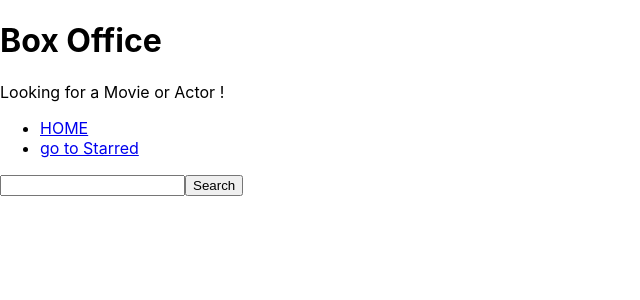
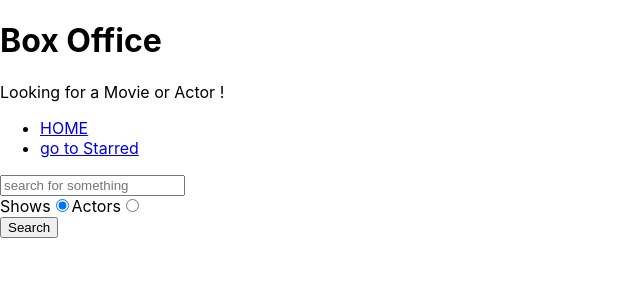
Before and after one commit to Sumitbisht2000/box-office, a React (Create React App) app in the folder box-office1/: page / in a window 1280 px wide. Shown: the top 300 px of the page, without its empty margins (0-640 px from the left). Built offline with nearby package versions, Linux system fonts and the light colour scheme.

Commit message:
added radio buttons for actors and shows

```diff
--- a/box-office1/src/Pages/Home.js
+++ b/box-office1/src/Pages/Home.js
@@ -1,16 +1,20 @@
 import React,{ useState } from 'react';
 import MainPageLayout from '../component/MainPageLayout';
-
+import {apiGet} from '../misc/config';
  const Home = () => {
   const [input, setInput]= useState('');
   const [results,setResults] = useState(null);
+  const [searchOption,setSearchOption] =useState('shows');
+
+  const isShowsSearch = searchOption === 'shows';
+
   const onSearch =() =>
   {
-    //https://api.tvmaze.com/search/shows?q=men
-    fetch(`https://api.tvmaze.com/search/shows?q=${input}`).then(r=>r.json()).then(result=>{
+    apiGet(`/search/${searchOption}?q=${input}`).then(result=>{
       setResults(result);
-    console.log(result);
+
     })
+
   }
   const onInputChange  = (ev)=>{
     setInput(ev.target.value);
@@ -22,24 +26,45 @@
       onSearch()
     }
   };
+  const onRadioChange = ev =>
+  {
+    setSearchOption(ev.target.value);
+  }
+
   const renderResults=()=>
   {
     if(results && results.length===0)
     {
       return <div>No Movie Found</div>
     }
+
     if(results && results.length>0)
     {
-      return <div>{results.map((item)=><div key={item.show.id}>{item.show.name}</div>)}</div>
+      return results[0].show ? results.map(item=>(<div key={item.show.id}>{item.show.name}</div>))
+       : results.map(item=>(<div key={item.person.id}>{item.person.name}</div>));
+
+
     }
     return null;
   }
 
   return (
     <MainPageLayout>
-      <input type="text" onChange={onInputChange} onKeyDown={onKeyDown} value={input}/>
+      <input type="text" placeholder="search for something" onChange={onInputChange} onKeyDown={onKeyDown} value={input}/>
+      <div>
+        <label htmlFor='showssearch'>
+        Shows
+        <input id="showssearch" type="radio" value="shows" onChange={onRadioChange} checked={isShowsSearch} />
+       </label>
+
+        <label htmlFor='actorsearch'>
+        Actors
+        <input id="actorsearch" type="radio" value="people" onChange={onRadioChange} checked={!isShowsSearch}/>
+       </label>
+      </div>
       <button type='button' onClick={onSearch}>Search</button>
       {renderResults()}
+
     </MainPageLayout>
   )
 }
--- a/box-office1/src/misc/config.js
+++ b/box-office1/src/misc/config.js
@@ -0,0 +1,7 @@
+const API_BASE_URL = 'https://api.tvmaze.com';
+
+export async function apiGet(queryString) {
+    const response = await fetch(`${API_BASE_URL}${queryString}`).then(r=>r.json());
+    return response;
+
+}
```
